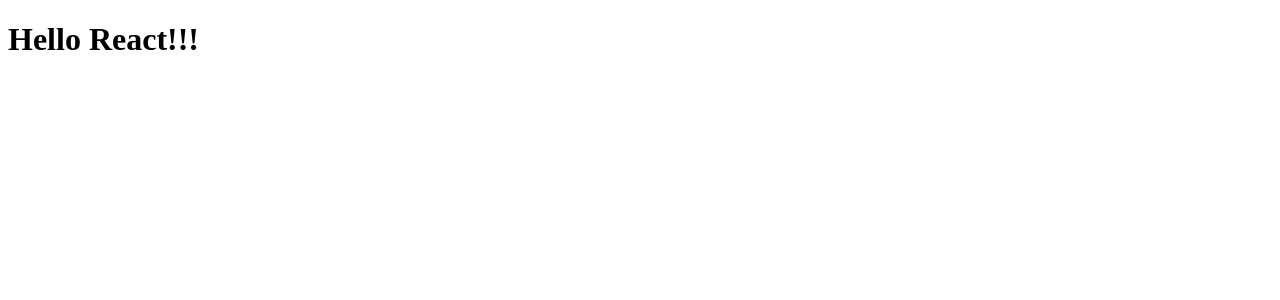
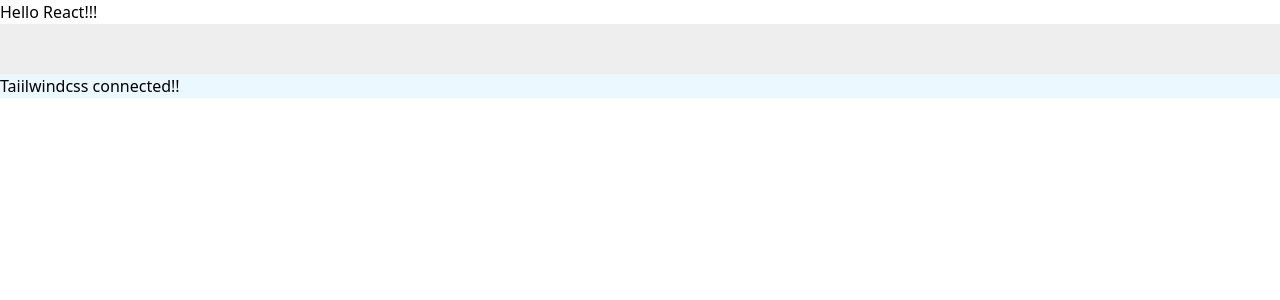
Before and after one commit to Xela198001/create-my-landing, a React app: page / in a window 1280 px wide. Shown: the top 300 px of the page. Built offline with nearby package versions, Linux system fonts and the light colour scheme.

Commit message:
Taiilwindcss connected

```diff
--- /dev/null
+++ b/postcss.config.js
@@ -0,0 +1,7 @@
+// postcss.config.js
+module.exports = {
+  plugins: [
+    require("tailwindcss")("./tailwind.config.js"),
+    require("autoprefixer"),
+  ],
+};
--- a/src/components/Landing/Header/Header.jsx
+++ b/src/components/Landing/Header/Header.jsx
@@ -3,7 +3,10 @@ import "./Header.css";
 
 function Header(props) {
   return (
-    <div></div>
+    <>
+    <div className="header-top"></div>
+      <div className="bg-blue-100">Taiilwindcss connected!!</div>
+      </>
   )
 };
 
--- a/src/index.html
+++ b/src/index.html
@@ -3,6 +3,7 @@
   <head>
     <meta charset="UTF-8" />
     <meta name="viewport" content="width=device-width, initial-scale=1.0" />
+    <!-- <link href="https://unpkg.com/tailwindcss@^2/dist/tailwind.min.css" rel="stylesheet"> -->
     <!-- <link rel="stylesheet" href="css/style.css">  -->
     <title>Document</title>
   </head>
--- a/src/index.jsx
+++ b/src/index.jsx
@@ -1,6 +1,7 @@
 import React, { Component } from 'react';
 import ReactDOM from 'react-dom';
 import Landing from "./components/Landing/Landing.jsx";
+import './styles.css';
 
 const element = (
       <Landing />
--- /dev/null
+++ b/src/styles.css
@@ -0,0 +1,9 @@
+@tailwind base;
+
+@tailwind components;
+
+@tailwind utilities;
+
+.bg-blue {
+  background-color: #eee;
+}
--- /dev/null
+++ b/tailwind.config.js
@@ -0,0 +1,11 @@
+module.exports = {
+  purge: [],
+  darkMode: false, // or 'media' or 'class'
+  theme: {
+    extend: {},
+  },
+  variants: {
+    extend: {},
+  },
+  plugins: [],
+};
--- a/webpack.config.js
+++ b/webpack.config.js
@@ -1,16 +1,17 @@
 const path = require("path");
-// const ​webpack ​ = require(​ 'webpack'​ )​
 const HtmlWebpackPlugin = require("html-webpack-plugin");
 const MiniCssExtractPlugin = require("mini-css-extract-plugin");
 
 module.exports = {
   entry: {
     app: "./src/index.jsx",
-    // style: "./src/css",
   },
   output: {
     path: path.resolve(__dirname, "build"),
     filename: "[name].js",
+  },
+  resolve: {
+    extensions: [".js", ".jsx"],
   },
   module: {
     rules: [
@@ -27,7 +28,8 @@ module.exports = {
       },
       {
         test: /\.css$/,
-        use: [MiniCssExtractPlugin.loader, "css-loader"],
+        use: [MiniCssExtractPlugin.loader, "css-loader", "postcss-loader"],
+        sideEffects: true,
       },
     ],
   },
@@ -37,9 +39,12 @@ module.exports = {
     port: 9000,
   },
   plugins: [
+    new MiniCssExtractPlugin({
+      filename: "[name].css",
+      chunkFilename: "[id].css",
+    }),
     new HtmlWebpackPlugin({
       template: "./src/index.html",
     }),
-    new MiniCssExtractPlugin(),
   ],
 };
```
Also changed, not shown: package.json (+21 -11 lines), 1 other file (tests, documents, lock files or other folders).
